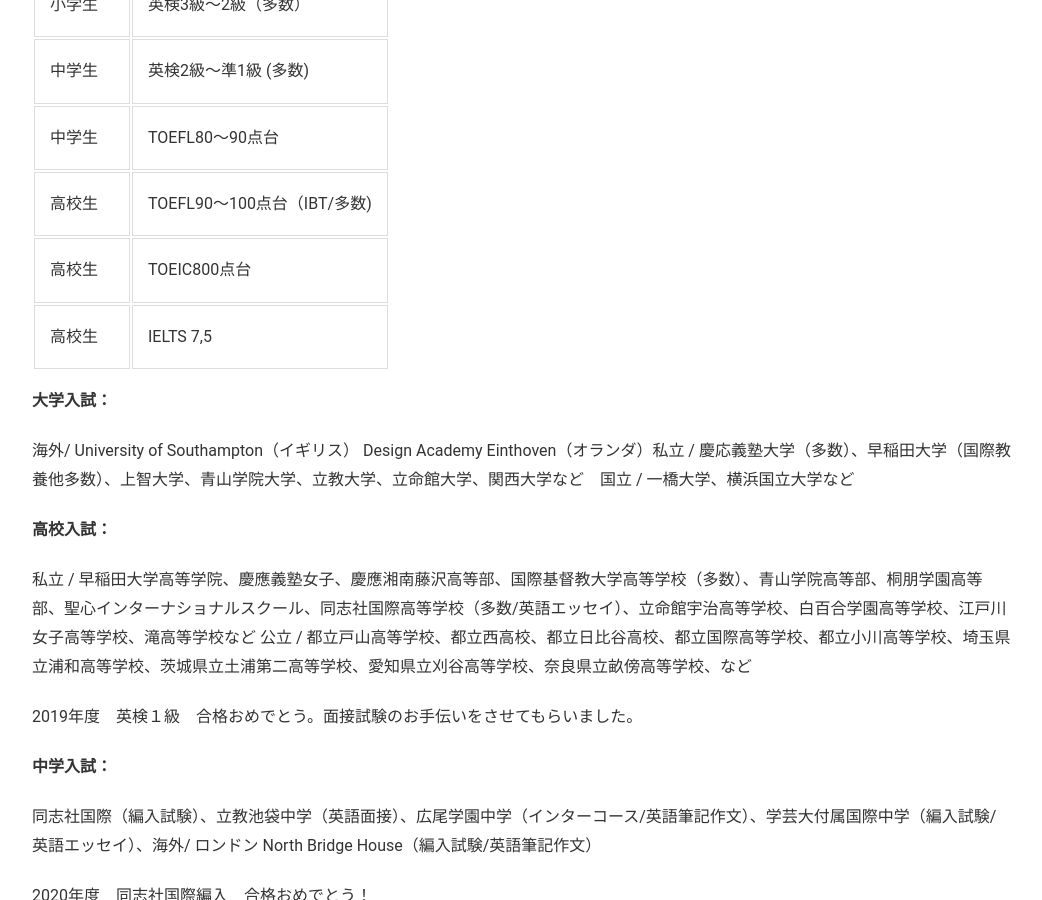
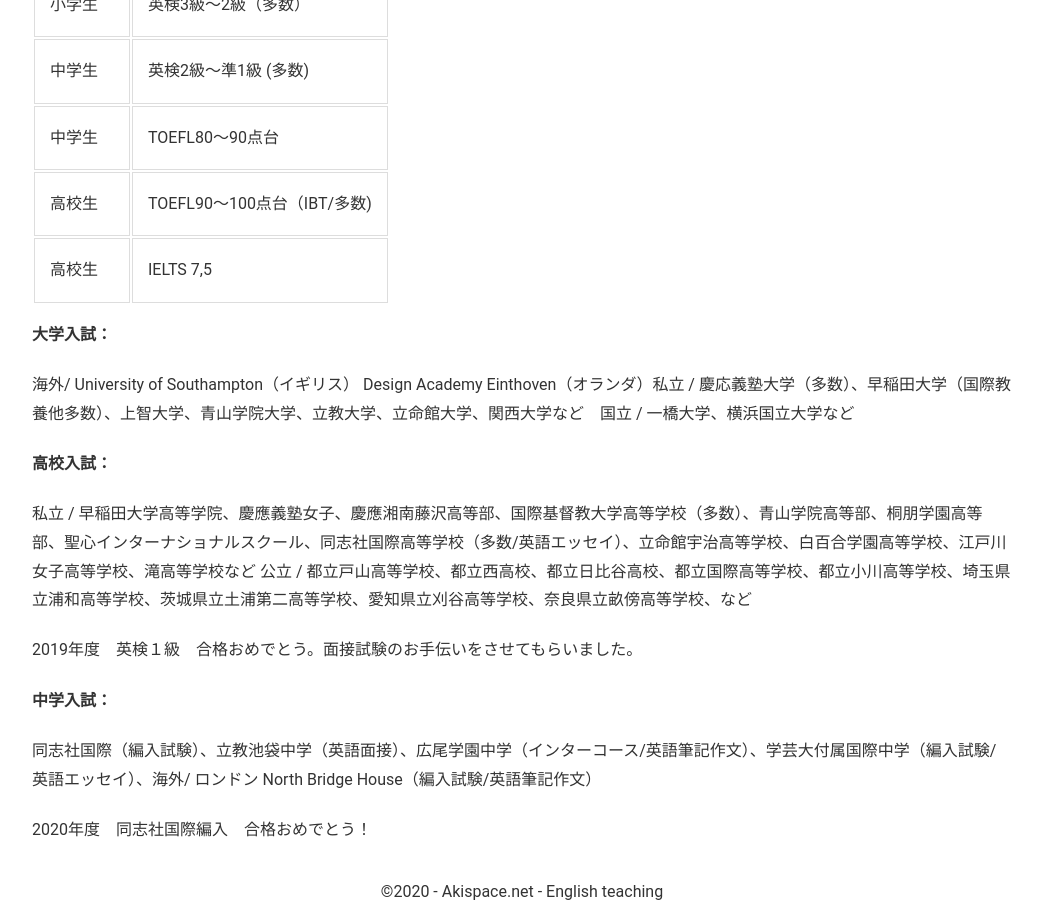
Before and after one commit to phocean/akispace, a Jekyll site: the page built from exam_results.md, in a window 1280 px wide and 900 px high, scrolled down 1606 px. Shown: the whole window, without its empty margins (118-1160 px from the left). Built offline with Jekyll 4.4.1, drawn with Linux system fonts in a browser that asks for light colours.

Commit message:
one sentence erased

```diff
--- a/exam_results.md
+++ b/exam_results.md
@@ -50,7 +50,6 @@
 | 中学生　| 英検2級〜準1級 (多数) |
 | 中学生 | TOEFL80〜90点台 |
 | 高校生 | TOEFL90〜100点台（IBT/多数) |
-| 高校生　| TOEIC800点台 |
 | 高校生 | IELTS 7,5 |
 
 
```
